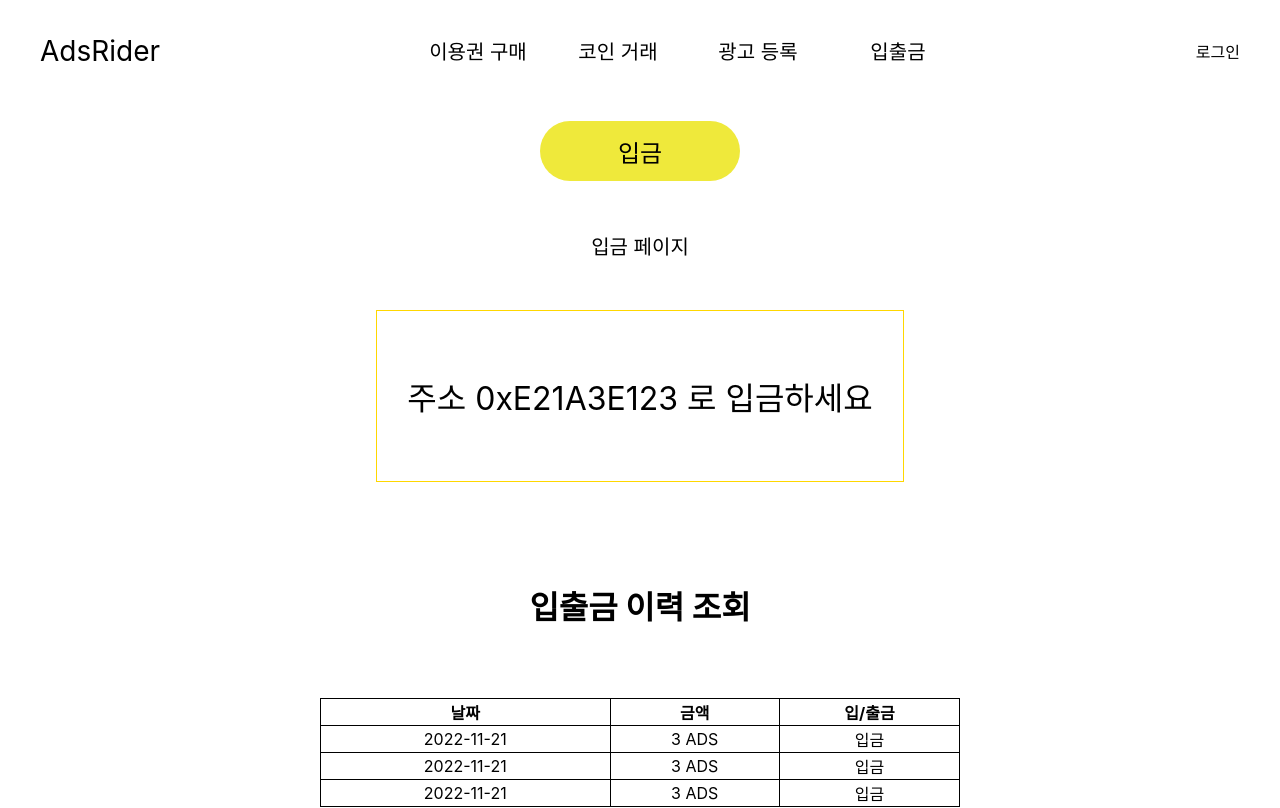
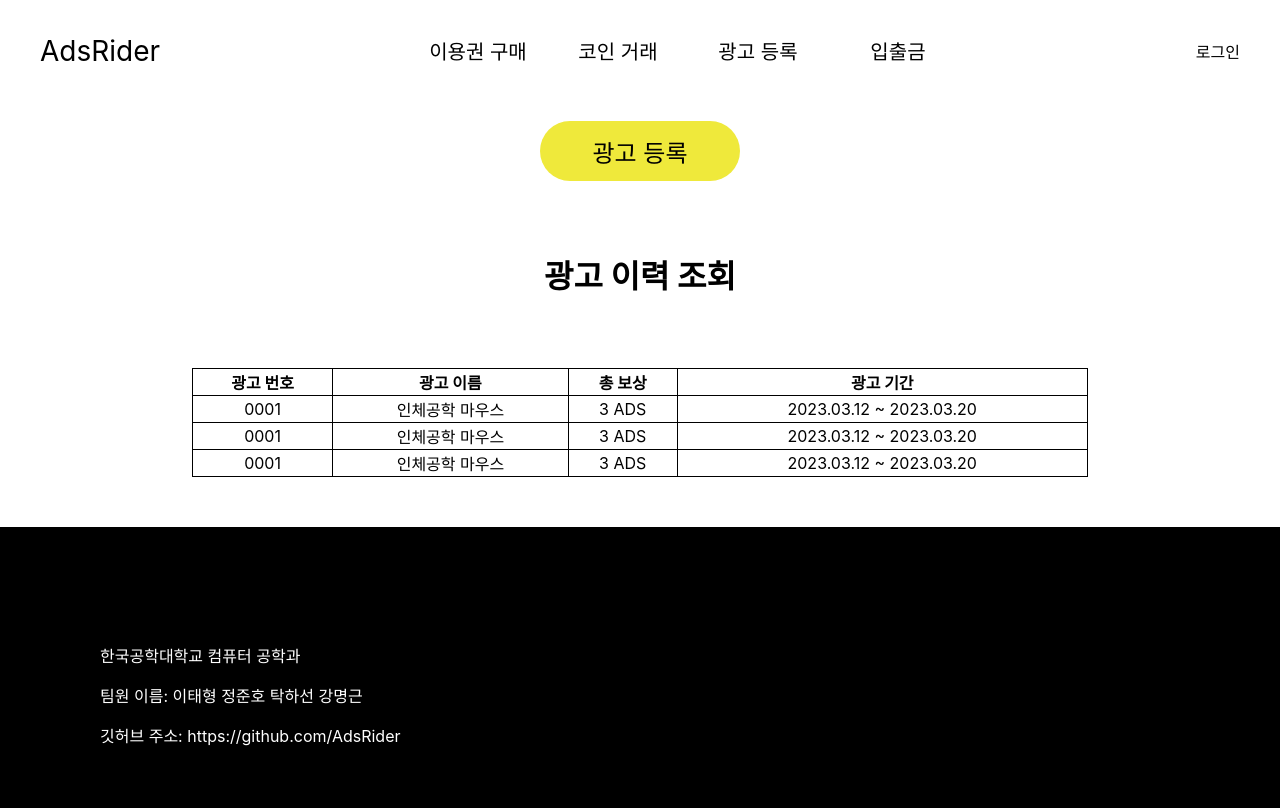
Before and after one commit to oni-nick/korthodox, a React (Create React App) app: page /ads in a window 1280 px wide. Shown: the top 808 px of the page. Built offline with nearby package versions, Linux system fonts and the light colour scheme.

Commit message:
광고 등록 페이지 구현

```diff
--- a/src/App.tsx
+++ b/src/App.tsx
@@ -3,6 +3,7 @@ import Header from './Header';
 import Section from './Section';
 import Footer from './Footer';
 import DWpage from "./component/DWpage";
+import Ads from "./component/Ads"
 
 function App() {
   return (
@@ -11,7 +12,8 @@ function App() {
        <Header/>
         <Routes>
           <Route path = "/" element={<Section/>}/>
-          <Route path = "/ads" element={<DWpage/>}/>
+          <Route path = "/dw" element={<DWpage/>}/>
+          <Route path = "/ads" element={<Ads/>}/>
         </Routes>
         <Footer/>
       </BrowserRouter>
--- /dev/null
+++ b/src/component/Ads.tsx
@@ -0,0 +1,87 @@
+import { useState } from "react";
+import styled from "styled-components";
+import CreateAds from "./CreateAds";
+
+const ToggleAdsBtn = styled.button`
+    margin : 20px 20px 20px 20px;
+    width: 200px;
+    height : 60px;
+    background: #efe93b;
+    border-radius: 60px;
+    border : none;
+    font-size: 24px;
+`
+const AdsDiv = styled.div`
+    display: flex;
+    flex-direction : column;
+    align-items: center;
+`
+const AdsTable = styled.table`
+    margin : 50px;
+    border : 1px solid black;
+    width : 70%;
+    border-collapse : collapse;
+    border-spacing : 20px 30px;
+`
+const Th = styled.th`
+    border : 1px solid black;
+`
+const Td = styled.td`
+    border : 1px solid black;
+    text-align : center;
+`
+
+function Ads(){
+
+    const [isAds, setAds] = useState(false);
+
+    function ToggleAds(){
+        setAds(!isAds);
+    }
+
+    return (
+        <AdsDiv>
+            <ToggleAdsBtn onClick={ToggleAds}>{!isAds ? '광고 등록' : '돌아가기'}</ToggleAdsBtn>
+
+            {
+                isAds
+                ? <CreateAds/>
+                : <>
+                    <h1 style={{marginTop: '50px'}}>
+                        광고 이력 조회
+                    </h1>
+
+                    <AdsTable>
+                        <tr>
+                            <Th>광고 번호</Th>
+                            <Th>광고 이름</Th>
+                            <Th>총 보상</Th>
+                            <Th>광고 기간</Th>
+                        </tr>
+                        <tr>
+                            <Td>0001</Td>
+                            <Td>인체공학 마우스</Td>
+                            <Td>3 ADS</Td>
+                            <Td>2023.03.12 ~ 2023.03.20</Td>
+                        </tr>
+                        <tr>
+                            <Td>0001</Td>
+                            <Td>인체공학 마우스</Td>
+                            <Td>3 ADS</Td>
+                            <Td>2023.03.12 ~ 2023.03.20</Td>
+                        </tr>
+                        <tr>
+                            <Td>0001</Td>
+                            <Td>인체공학 마우스</Td>
+                            <Td>3 ADS</Td>
+                            <Td>2023.03.12 ~ 2023.03.20</Td>
+                        </tr>
+                    </AdsTable>
+                </>
+            }
+
+        </AdsDiv>
+    );
+}
+
+export default Ads;
--- /dev/null
+++ b/src/component/CreateAds.tsx
@@ -0,0 +1,54 @@
+import styled from "styled-components";
+
+const Label = styled.label`
+    font-size : 24px;
+`
+const Input = styled.input`
+    width: 300px;
+    height : 50px;
+    border-top: none;
+    border-left: none;
+    border-right: none;
+    border-bottom: 1px solid gold;
+`
+
+function CreateAds(){
+    return(
+        <>
+        <div style={{border: '1px solid gold', padding : '30px 30px', marginBottom: '100px'}}>
+            <form action="localhost:3001/db" name="withdrawForm" method="POST" style={ {
+                display : 'flex', flexDirection:'column', alignItems:'center'
+            }}>
+                <div>
+                    <Label>광고 이름</Label>
+                    <Input type="text"/>
+                </div>
+                    <br/>
+                    <br/>
+                <div>
+                    <Label>광고 비용</Label>
+                    <Input type="text"/>
+                </div>
+                <br/>
+                <br/>
+                <div>
+                    <Label>광고 기간</Label>
+                    <Input type="text"/>
+                </div>
+                <br/>
+                <br/>
+                <div>
+                    <Label>광고 사진</Label>
+                    <Input type="file"/>
+                </div>
+                <div>
+                    <Input type="submit" value="광고 등록" style={{marginTop: '40px', backgroundColor:'gold'}}></Input>
+                </div>
+
+            </form>
+        </div>
+        </>
+    );
+}
+
+export default CreateAds;
```
